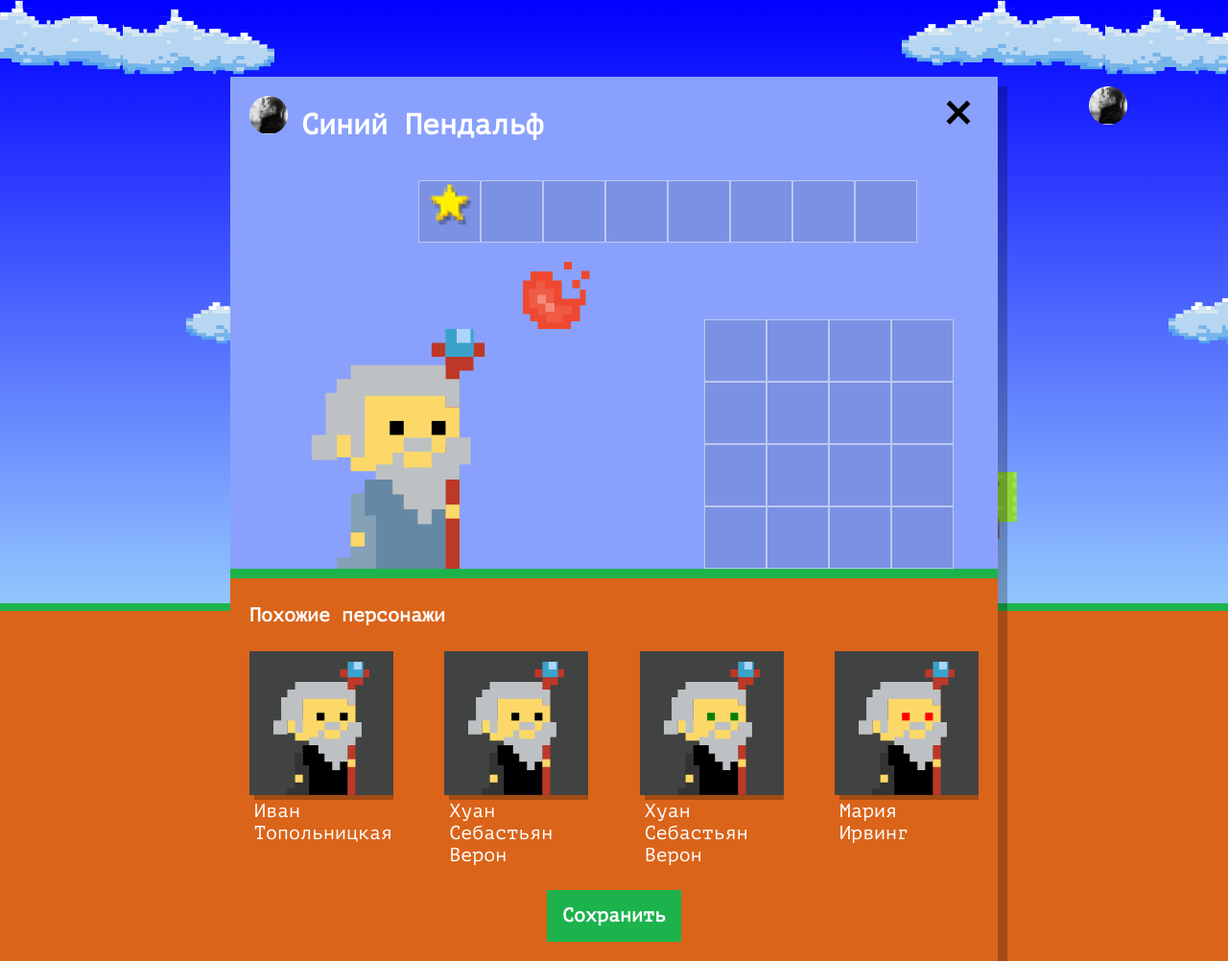
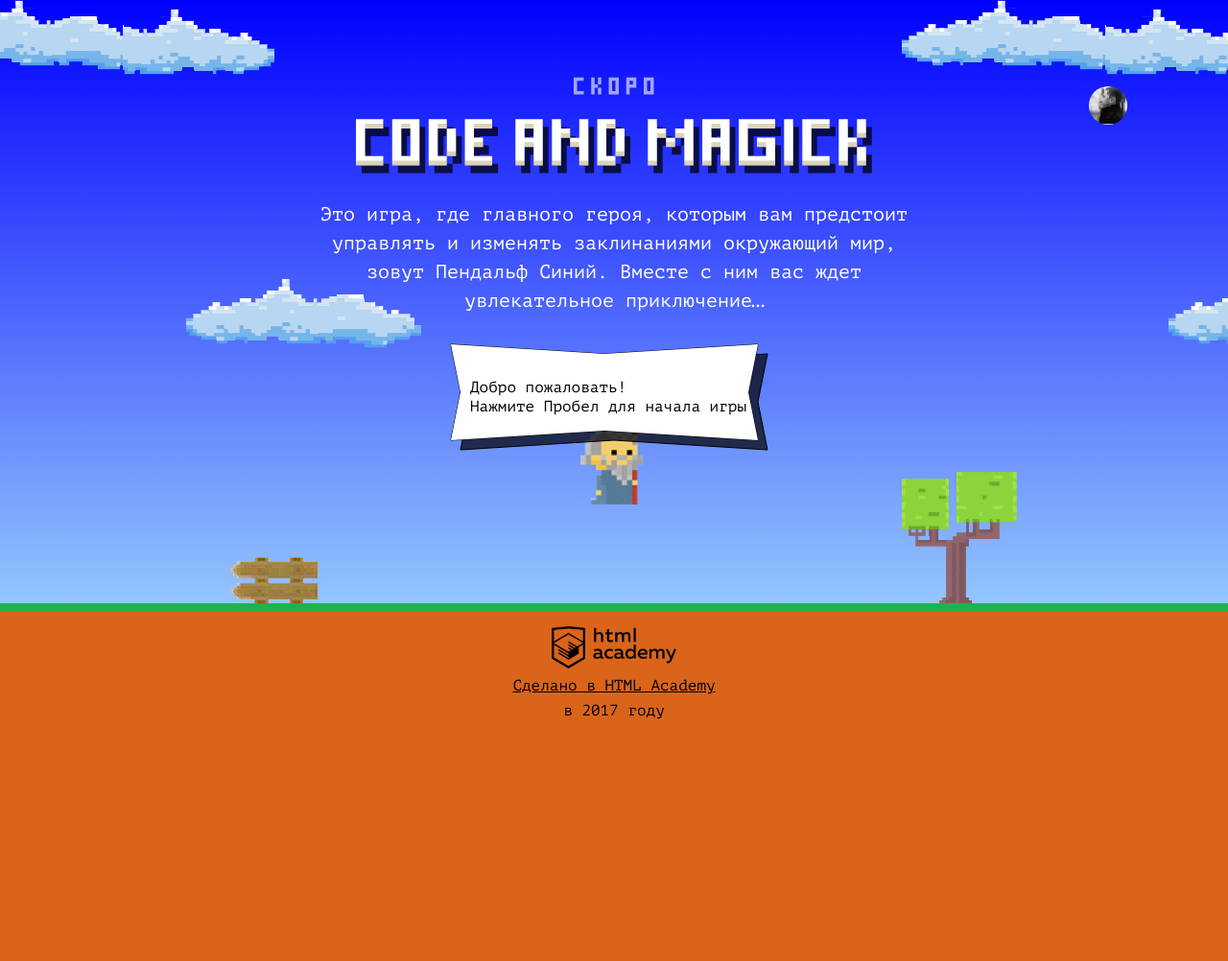
Before and after one commit to beast1/212499-code-and-magick-21, a website: page index.html in a window 1280 px wide. Shown: the whole page at 96% size. After the commit the page ends 800 px from the top, so only its background shows below. Drawn offline with Linux system fonts and the light colour scheme.

Commit message:
Revert "Учебный проект: нас орда"

```diff
--- a/index.html
+++ b/index.html
@@ -196,9 +196,8 @@
     return (gameFieldHeight - getWizardHeight()) / 2;
   };
 </script>
-<script src="js/utils.js"></script>
-<script src="js/setup.js"></script>
 <script src="js/stat.js"></script>
 <script src="js/game.js"></script>
+
 </body>
 </html>
--- a/js/setup.js
+++ /dev/null
@@ -1,51 +0,0 @@
-'use strict';
-
-const data = {
-  firstNames: [`Иван`, `Хуан Себастьян`, `Мария`, `Кристоф`, `Виктор`, `Юлия`, `Люпита`, `Вашингтон`],
-  secondNames: [`да Марья`, `Верон`, `Мирабелла`, `Вальц`, `Онопко`, `Топольницкая`, `Нионго`, `Ирвинг`],
-  coatColor: [`rgb (101, 137, 164)`, `rgb (241, 43, 107)`, `rgb (146, 100, 161) `, `rgb (56, 159, 117)`, `rgb (215, 210, 55)`, `rgb (0, 0, 0)`],
-  eyesColor: [`black`, `red`, `blue`, `yellow`, `green`]
-};
-
-const drawSetup = () => {
-  const setupTemplate = document.querySelector(`.setup`);
-  setupTemplate.classList.remove(`hidden`);
-};
-
-const structureCharactersData = (charactersRandomData, charactersCount = 1) => {
-  const charactersStructuredData = [];
-  for (let i = 0; i < charactersCount; i++) {
-    charactersStructuredData.push({
-      name: `${charactersRandomData.firstNames[window.randomInteger(0, charactersRandomData.firstNames.length - 1)]} ${charactersRandomData.secondNames[window.randomInteger(0, charactersRandomData.secondNames.length - 1)]}`,
-      coatColor: charactersRandomData.coatColor[window.randomInteger(0, charactersRandomData.coatColor.length - 1)],
-      eyesColor: charactersRandomData.eyesColor[window.randomInteger(0, charactersRandomData.eyesColor.length - 1)]
-    });
-  }
-  return charactersStructuredData;
-};
-
-const drawCharacters = (charactersData) => {
-  const characterTemplate = document.querySelector(`#similar-wizard-template`);
-  const charactersFragment = document.createDocumentFragment();
-  const charactersParent = document.querySelector(`.setup-similar-list`);
-  const charactersParentContainer = document.querySelector(`.setup-similar`);
-
-  charactersData.forEach((character) => {
-    const currentCharacterTemplate = characterTemplate.content.querySelector(`.setup-similar-item`).cloneNode(true);
-    const nameField = currentCharacterTemplate.querySelector(`.setup-similar-label`);
-    const coat = currentCharacterTemplate.querySelector(`.wizard-coat`);
-    const eyes = currentCharacterTemplate.querySelector(`.wizard-eyes`);
-
-    nameField.textContent = character.name;
-    coat.style.fill = character.coatColor;
-    eyes.style.fill = character.eyesColor;
-
-    charactersFragment.appendChild(currentCharacterTemplate);
-  });
-
-  charactersParent.appendChild(charactersFragment);
-  charactersParentContainer.classList.remove(`hidden`);
-};
-
-drawSetup();
-drawCharacters(structureCharactersData(data, 4));
--- a/js/stat.js
+++ b/js/stat.js
@@ -20,8 +20,13 @@ const Bar = {
 
 const HEX = [`0`, `1`, `2`, `3`, `4`, `5`, `6`, `7`, `8`, `9`, `A`, `B`, `C`, `D`, `E`, `F`];
 
+function randomInteger(min, max) {
+  let rand = min + Math.random() * (max + 1 - min);
+  return Math.floor(rand);
+}
+
 function randomHEXNum() {
-  return HEX[window.randomInteger(0, 16)];
+  return HEX[randomInteger(0, 16)];
 }
 
 function renderCloud(ctx, cloudX, cloudY, cloudFill) {
--- a/js/utils.js
+++ /dev/null
@@ -1,6 +0,0 @@
-'use strict';
-
-window.randomInteger = function (min, max) {
-  let rand = min + Math.random() * (max + 1 - min);
-  return Math.floor(rand);
-};
```
